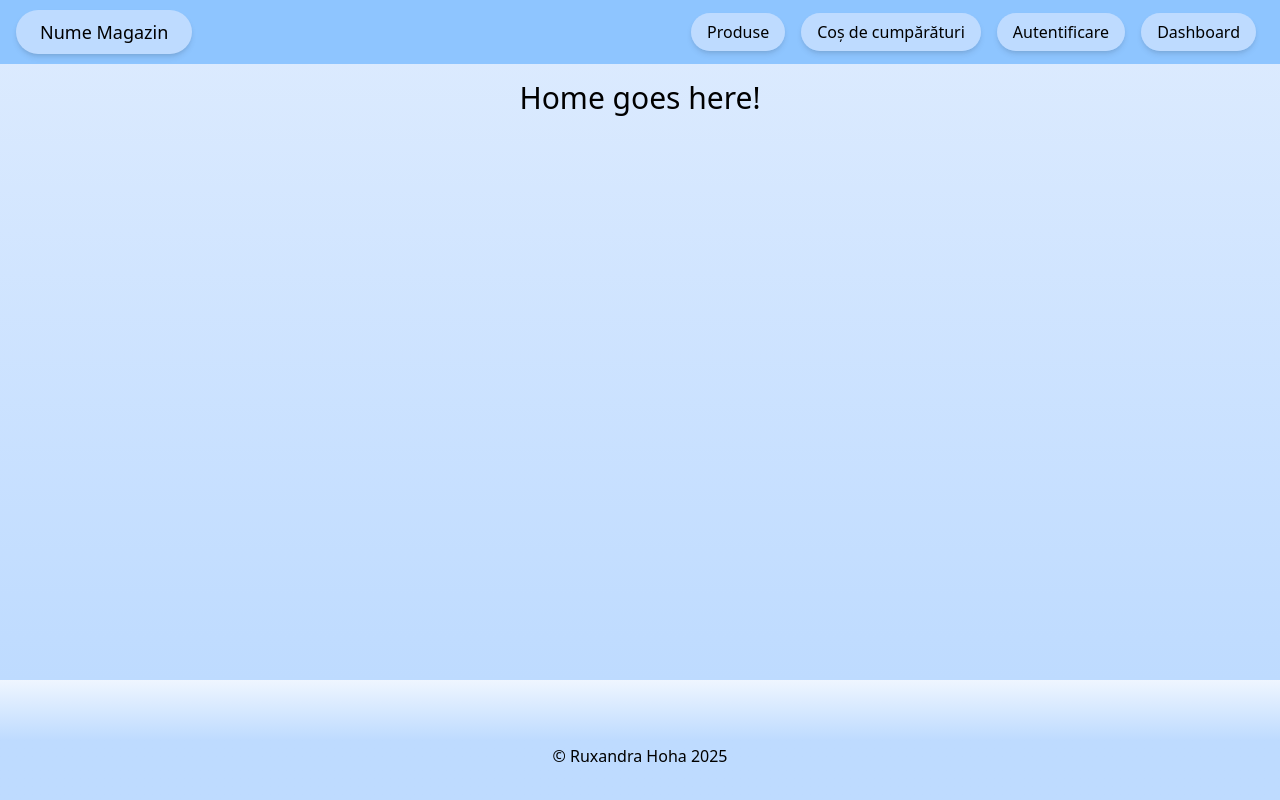
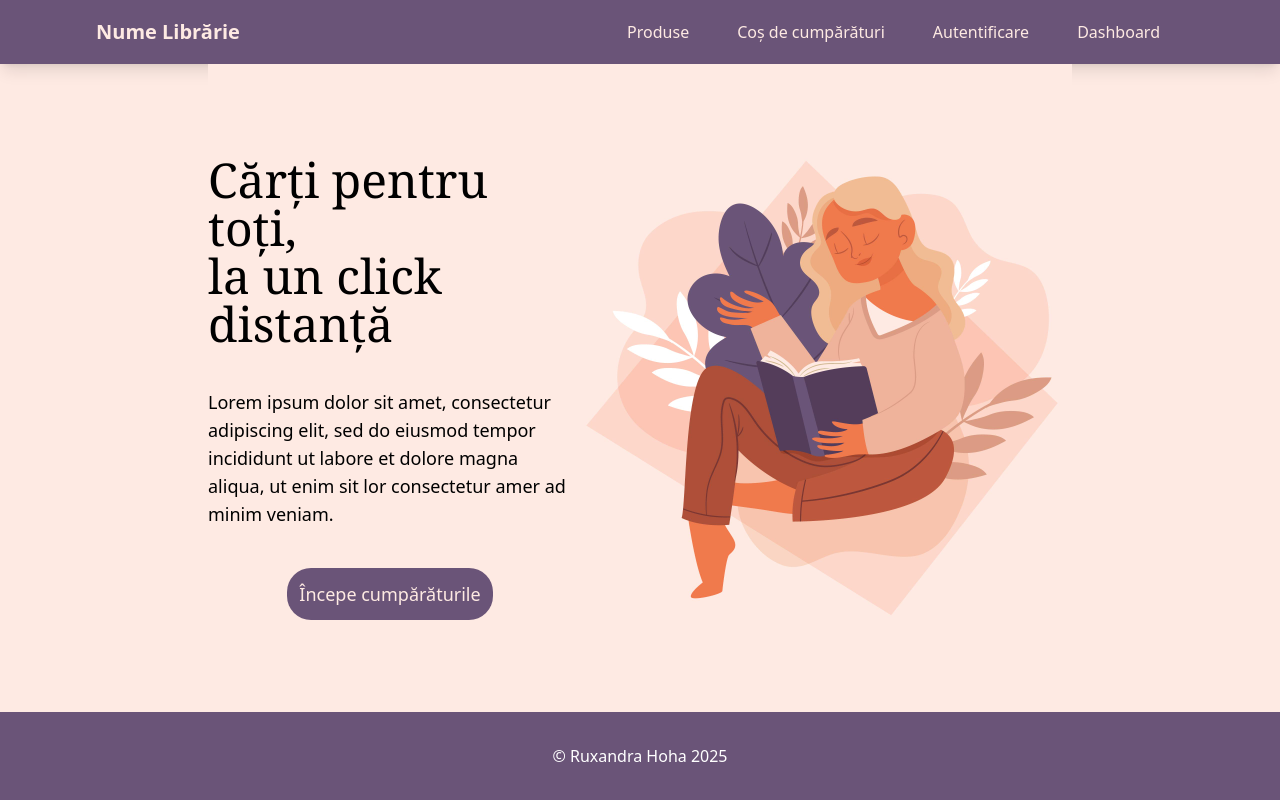
Before and after one commit to ruxandrahoha/e-commerce, a React (Vite) app: page / in a window 1280 px wide. Built offline with nearby package versions, Linux system fonts and the light colour scheme.

Commit message:
Third rebranding's a charm

```diff
--- a/src/components/Layout.jsx
+++ b/src/components/Layout.jsx
@@ -8,31 +8,31 @@ export default function Layout() {
     const { cart } = useCart();
 
     return (
-        <div className="flex flex-col h-screen">
+        <div className="flex flex-col h-screen bg-[#feeae3]">
 
-            <header className="bg-blue-300 flex justify-between items-center text-md px-4 shadow-lg h-16">
-                <Link className="bg-blue-200 text-lg px-6 py-2 rounded-4xl shadow-md hover:bg-blue-400 transition" to="/">Nume Magazin</Link>
-                <nav className="py-6">
-                    <NavLink className="px-4 py-2 bg-blue-200 rounded-4xl mx-2 shadow-md hover:bg-blue-400 transition" to="/products">
+            <header className="bg-[#6a5478] flex justify-between items-center text-md px-4 shadow-lg h-16">
+                <Link className="text-[#feeae3] text-xl font-semibold ml-20 hover:underline" to="/">Nume Librărie</Link>
+                <nav className="py-6 mr-20">
+                    <NavLink className="px-4 py-2 text-[#feeae3] mx-2 font-medium hover:underline" to="/products">
                         Produse
                     </NavLink>
-                    <NavLink className="px-4 py-2 bg-blue-200 rounded-4xl mx-2 shadow-md hover:bg-blue-400 transition" to="/cart">
+                    <NavLink className="px-4 py-2 text-[#feeae3] mx-2 font-medium hover:underline" to="/cart">
                         Coș de cumpărături{cart.length > 0 && ` (${cart.length})`}
                     </NavLink>
-                    <NavLink className="px-4 py-2 bg-blue-200 rounded-4xl mx-2 shadow-md hover:bg-blue-400 transition" to="/login">
+                    <NavLink className="px-4 py-2 text-[#feeae3] mx-2 font-medium hover:underline" to="/login">
                         Autentificare
                     </NavLink>
-                    <NavLink className="px-4 py-2 bg-blue-200 rounded-4xl mx-2 shadow-md hover:bg-blue-400 transition" to="/dashboard">
+                    <NavLink className="px-4 py-2 text-[#feeae3] mx-2 font-medium hover:underline" to="/dashboard">
                         Dashboard
                     </NavLink>
                 </nav>
             </header>
 
-            <main className="bg-gradient-to-b from-blue-100 to-blue-200 flex-1 p-4 pb-12">
+            <main className="bg-[#feeae3] flex-1 mx-52">
                 <Outlet />
             </main>
 
-            <footer className="bg-gradient-to-t from-blue-200 via-blue-200 to-blue-50 text-center p-8 pt-16">
+            <footer className="bg-[#6a5478] text-white text-center p-8">
                 <p className="">© Ruxandra Hoha 2025</p>
             </footer>
 
--- a/src/pages/Home.jsx
+++ b/src/pages/Home.jsx
@@ -1,7 +1,23 @@
+import heroImage from "../assets/hero-image.jpg"
+
 export default function Home() {
   return (
-    <div className="flex justify-center text-3xl">
-      Home goes here!
+    <div className="flex justify-center items-center h-full mx-auto text-5xl">
+      <div className="flex flex-col gap-10 items-start">
+        <h1 className="font-serif">
+          Cărți pentru toți, <br/>
+          la un click distanță
+        </h1>
+        <p className="text-lg max-w-150">
+          Lorem ipsum dolor sit amet, consectetur adipiscing elit, sed do eiusmod tempor incididunt ut labore et dolore magna aliqua, ut enim sit lor consectetur amer ad minim veniam.
+        </p>
+        <button className="text-lg bg-[#6a5478] rounded-3xl text-[#feeae3] mx-auto p-3">
+          Începe cumpărăturile
+        </button>
+      </div>
+      <div>
+        <img className="max-w-[500px]" src={heroImage} alt=""></img>
+      </div>
     </div>
   )
 }
```
Also changed, not shown: src/assets/hero-image.jpg (added).
